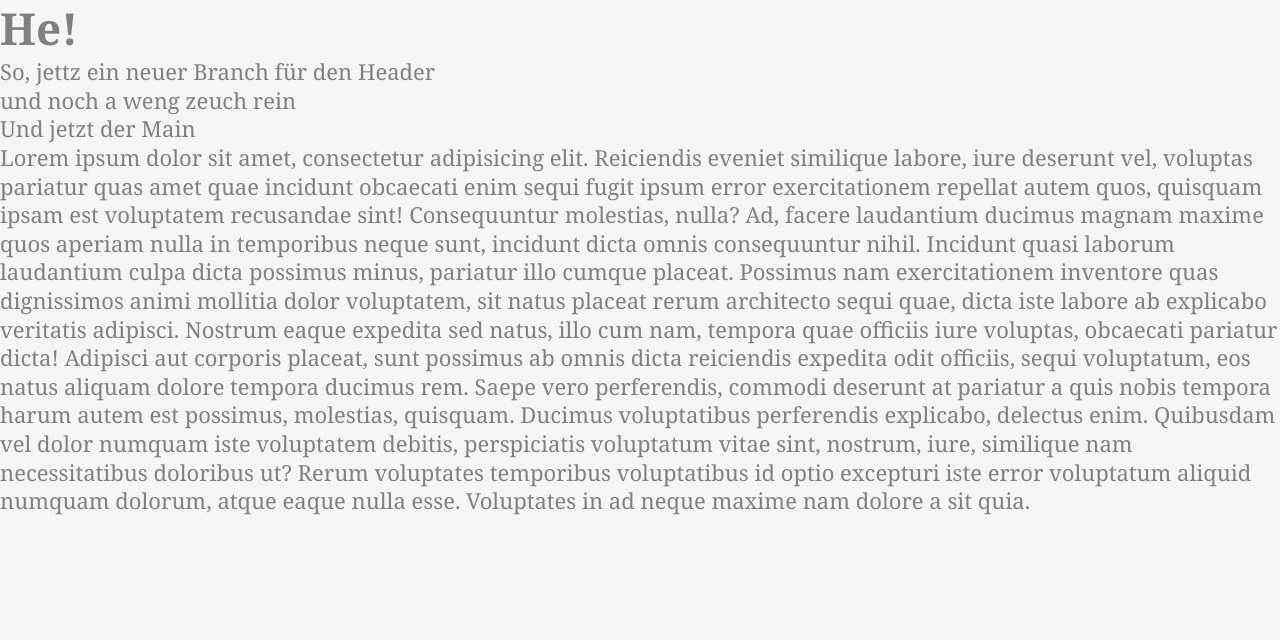
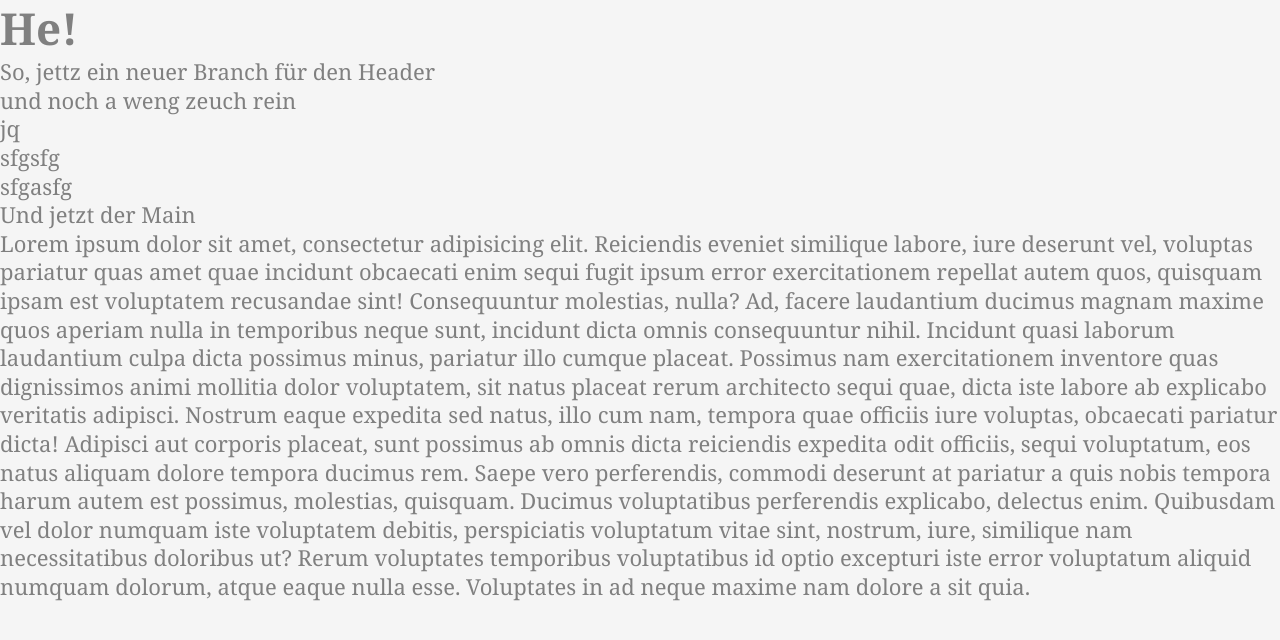
Before and after one commit to jwssnr/rhabarber1, a plain HTML site: page index.html in a window 1280 px wide. Drawn offline with Linux system fonts and the light colour scheme.

Commit message:
nav ergänzt

```diff
--- a/index.html
+++ b/index.html
@@ -16,6 +16,16 @@
   <p> und noch a weng zeuch rein</p>
 </header>
 
+
+<nav>
+  <ul>
+    <li>jq</li>
+    <li>sfgsfg</li>
+    <li>sfgasfg</li>
+  </ul>
+</nav>
+
+
 <main>
   <p>Und jetzt der Main</p>
 
```
